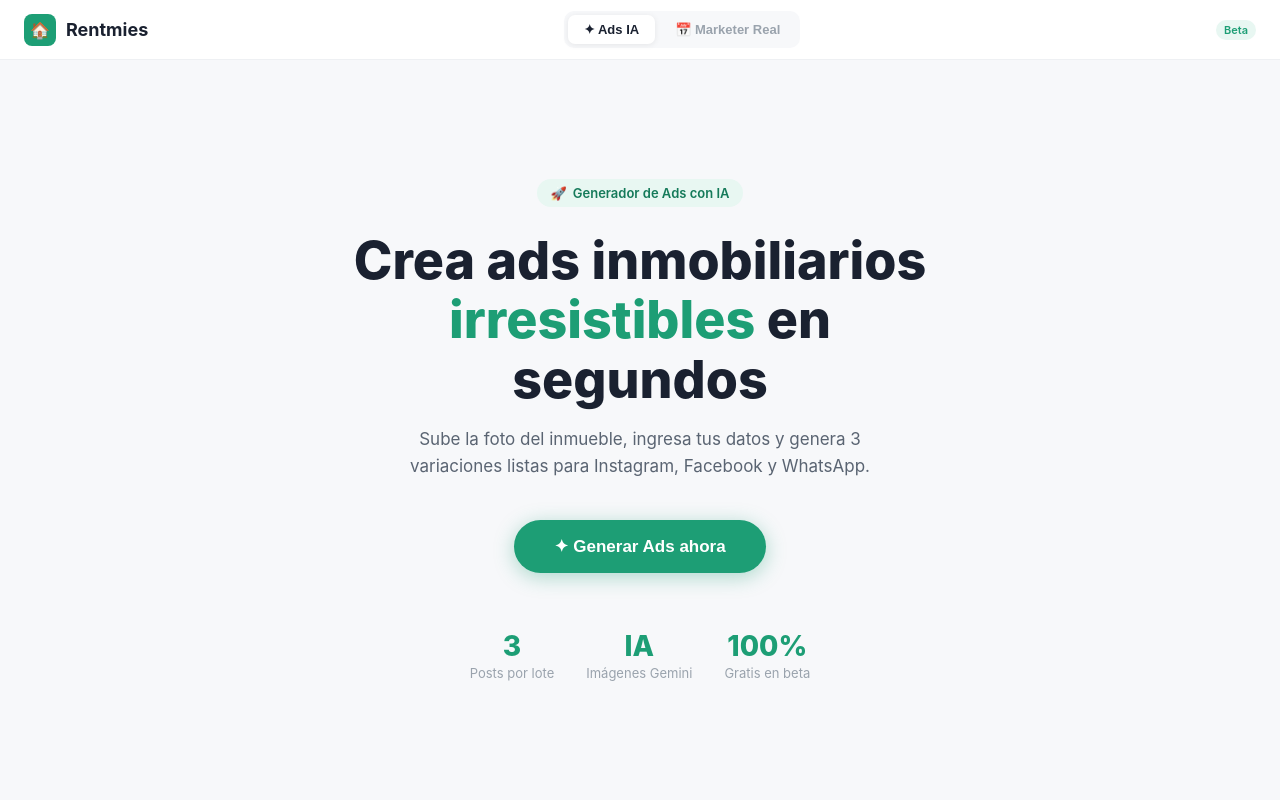
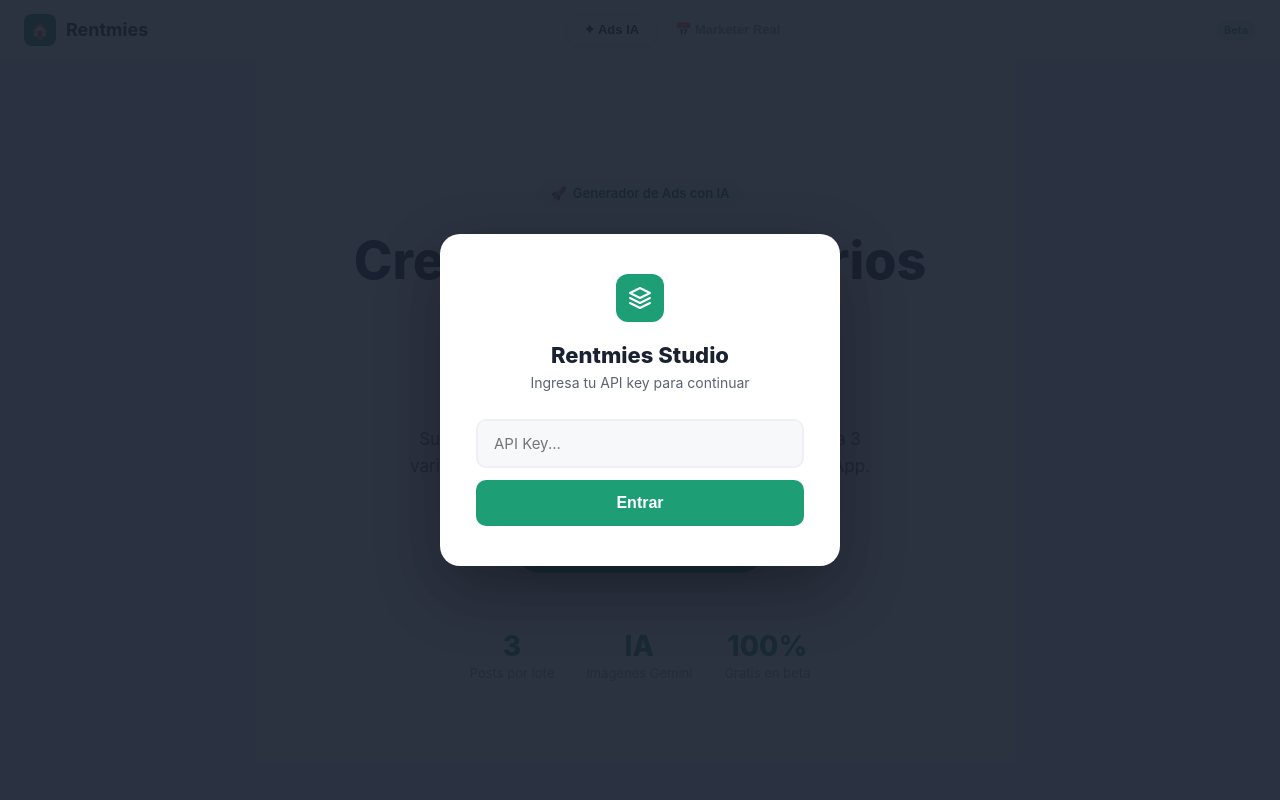
Before and after one commit to camilordceo/rentmies-ads-engine, a website: page studio.html in a window 1280 px wide. Shown: the top 800 px of the page. Drawn offline with Linux system fonts and the light colour scheme.

Commit message:
fix: add login overlay to studio.html with fetch patch to inject x-api-key on all /api/ calls

```diff
--- a/api/data.js
+++ b/api/data.js
@@ -95,8 +95,8 @@ module.exports = async (req, res) => {
 
   const resource = req.query.resource || ''
 
-  // checkout y settings son públicos (pricing page, health check)
-  if (resource !== 'checkout' && resource !== 'settings') {
+  // checkout es público (pricing page en landing)
+  if (resource !== 'checkout') {
     const auth = await requireAuth(req, res); if (!auth) return
   }
 
--- a/studio.html
+++ b/studio.html
@@ -646,7 +646,68 @@ select:focus, input:focus { border-color: var(--green); box-shadow: 0 0 0 3px rg
 
 <div class="toast" id="toast"></div>
 
+<!-- LOGIN OVERLAY -->
+<div id="login-overlay" style="display:none;position:fixed;inset:0;background:rgba(26,33,48,0.92);z-index:9999;display:flex;align-items:center;justify-content:center;">
+  <div style="background:#fff;border-radius:20px;padding:40px 36px;width:100%;max-width:400px;box-shadow:0 24px 64px rgba(0,0,0,0.3);text-align:center;">
+    <div style="width:48px;height:48px;background:#1D9E75;border-radius:12px;display:inline-flex;align-items:center;justify-content:center;margin-bottom:20px;">
+      <svg width="24" height="24" viewBox="0 0 24 24" fill="none"><path d="M12 2L2 7l10 5 10-5-10-5zM2 17l10 5 10-5M2 12l10 5 10-5" stroke="white" stroke-width="2" stroke-linecap="round" stroke-linejoin="round"/></svg>
+    </div>
+    <h2 style="font-size:22px;font-weight:800;margin-bottom:6px;color:#1a2130;">Rentmies Studio</h2>
+    <p style="color:#5a6472;font-size:14px;margin-bottom:28px;">Ingresa tu API key para continuar</p>
+    <input id="login-key-input" type="password" placeholder="API Key..." autocomplete="off"
+      style="width:100%;padding:13px 16px;border:2px solid #eef0f3;border-radius:10px;font-size:15px;outline:none;margin-bottom:12px;color:#1a2130;"
+      onkeydown="if(event.key==='Enter')doLogin()">
+    <div id="login-error" style="color:#e53935;font-size:13px;margin-bottom:10px;display:none;">API key incorrecta. Intenta de nuevo.</div>
+    <button onclick="doLogin()"
+      style="width:100%;padding:14px;background:#1D9E75;color:white;border:none;border-radius:10px;font-size:16px;font-weight:700;cursor:pointer;">
+      Entrar
+    </button>
+  </div>
+</div>
+
 <script>
+// ── LOGIN ──
+const LOGIN_KEY = 'rentmies_studio_key';
+
+function checkLogin() {
+  if (!sessionStorage.getItem(LOGIN_KEY)) {
+    document.getElementById('login-overlay').style.display = 'flex';
+  }
+}
+
+function doLogin() {
+  const val = document.getElementById('login-key-input').value.trim();
+  if (!val) return;
+  // Verify against /api/data?resource=settings (public endpoint) using the key
+  fetch('/api/data?resource=settings', { headers: { 'x-api-key': val } })
+    .then(r => {
+      if (r.ok) {
+        sessionStorage.setItem(LOGIN_KEY, val);
+        document.getElementById('login-overlay').style.display = 'none';
+        document.getElementById('login-error').style.display = 'none';
+      } else {
+        document.getElementById('login-error').style.display = 'block';
+      }
+    })
+    .catch(() => {
+      document.getElementById('login-error').style.display = 'block';
+    });
+}
+
+// ── PATCH fetch — inyecta x-api-key en todas las llamadas a /api/ ──
+const _origFetch = window.fetch;
+window.fetch = function(url, opts = {}) {
+  if (typeof url === 'string' && url.startsWith('/api/')) {
+    const key = sessionStorage.getItem(LOGIN_KEY);
+    if (key) {
+      opts.headers = Object.assign({}, opts.headers || {}, { 'x-api-key': key });
+    }
+  }
+  return _origFetch.call(this, url, opts);
+};
+
+checkLogin();
+
 // ── STATE ──
 let uploadedPhotoDataUrl = null;
 
```
